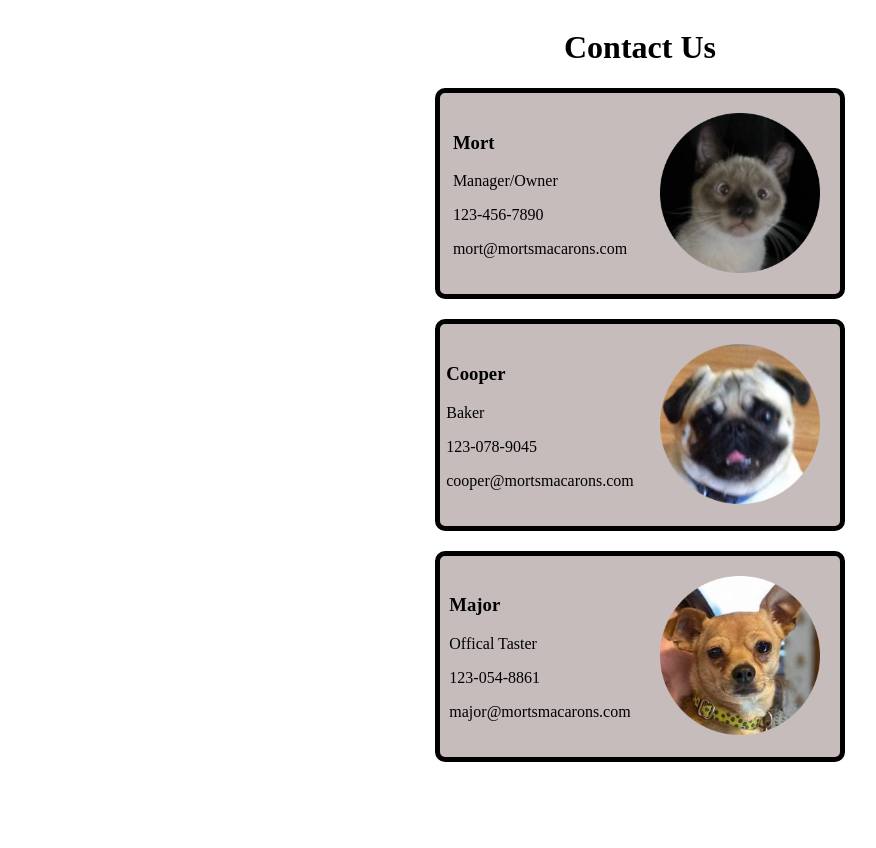
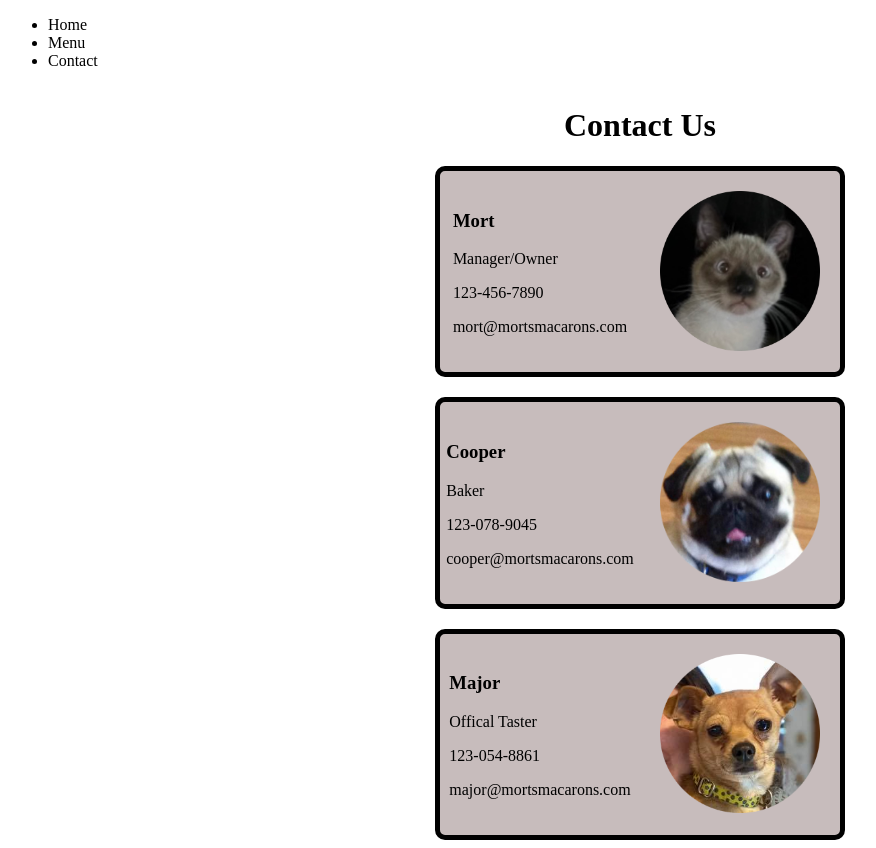
Before and after one commit to Jacoberson/restaurant-page, a website built with webpack: page src/template.html in a window 1280 px wide. Shown: the whole page, without its empty margins (0-876 px from the left). Before the commit the page ends 800 px from the top, so only its background shows below. Built offline with nearby package versions, Linux system fonts and the light colour scheme.

Commit message:
Add menu and fix webpack settings

```diff
--- a/src/index.js
+++ b/src/index.js
@@ -3,5 +3,36 @@ import homePage from './pages/homePage/homePage';
 import contactPage from './pages/contactPage/contactPage';
 const content = document.getElementById("content");
 
+const menu = () => {
+    const menuBar = document.createElement('ul');
+    menuBar.classList.add('menu');
+
+    const homePageItem = document.createElement('li');
+    homePageItem.textContent = 'Home';
+    homePageItem.addEventListener('click', () => {
+        console.log('home');
+    })
+
+    const menuPageItem = document.createElement('li');
+    menuPageItem.textContent = 'Menu';
+    menuPageItem.addEventListener('click', () => {
+        console.log('menu');
+    })
+
+    const contactPageItem = document.createElement('li');
+    contactPageItem.textContent = 'Contact';
+    contactPageItem.addEventListener('click', () => {
+        console.log('contact');
+    })
+
+    menuBar.appendChild(homePageItem);
+    menuBar.appendChild(menuPageItem);
+    menuBar.appendChild(contactPageItem);
+
+
+    return menuBar;
+}
+
 // content.appendChild(homePage());
+content.appendChild(menu());
 content.appendChild(contactPage());
--- a/src/template.html
+++ b/src/template.html
@@ -4,13 +4,11 @@
 <head>
     <meta charset="UTF-8">
     <meta name="viewport" content="width=device-width, initial-scale=1.0">
-    <title>Restaurant Page</title>
-    <link rel="stylesheet" href="../src/style.css">
+    <title>Mort's Macarons</title>
 </head>
 
 <body>
     <div id="content"></div>
-    <script src="main.js"></script>
 </body>
 
 </html>
--- a/webpack.config.js
+++ b/webpack.config.js
@@ -6,7 +6,7 @@ module.exports = {
     plugins: [
         new HtmlWebpackPlugin({
             title: "Mort's Macarons",
-            template: 'src/template.html'
+            template: './src/template.html'
         }),
     ],
     output: {
```
Also changed, not shown: dist/index.html, dist/main.bundle.js.
